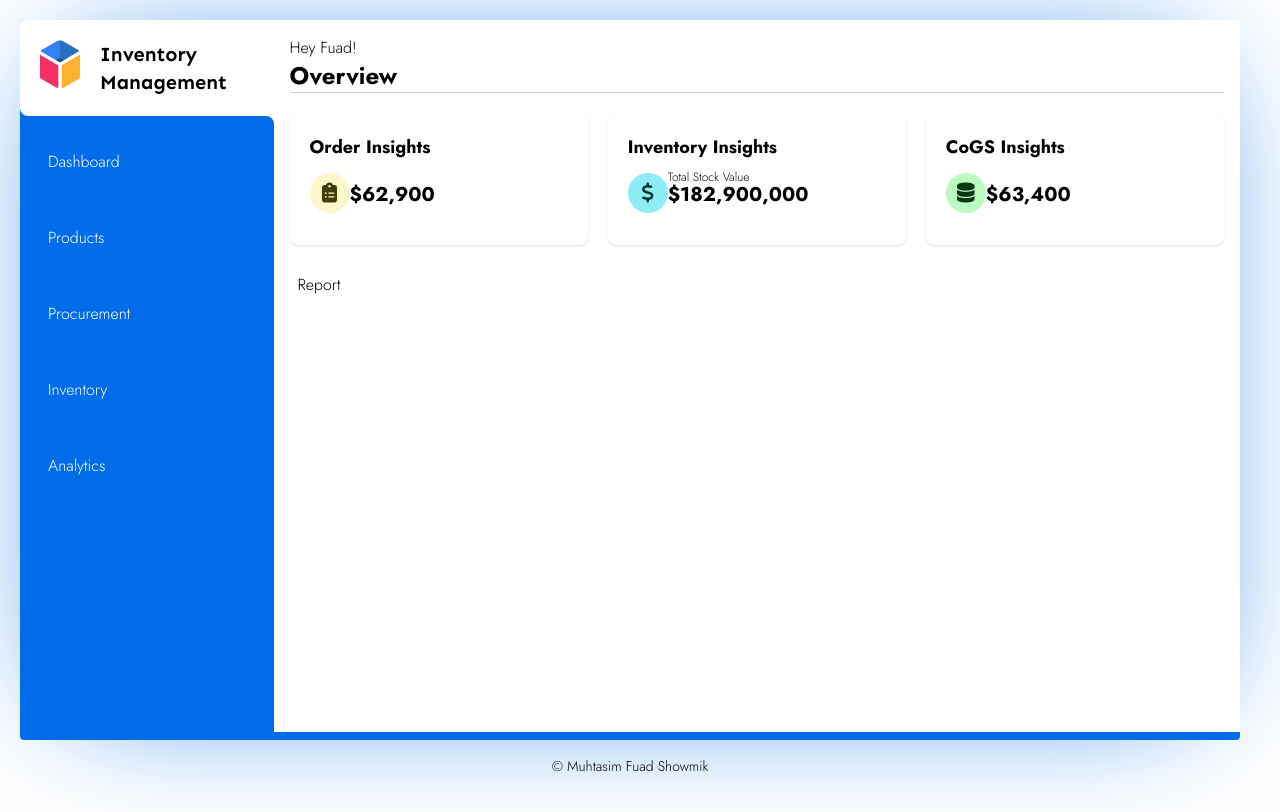
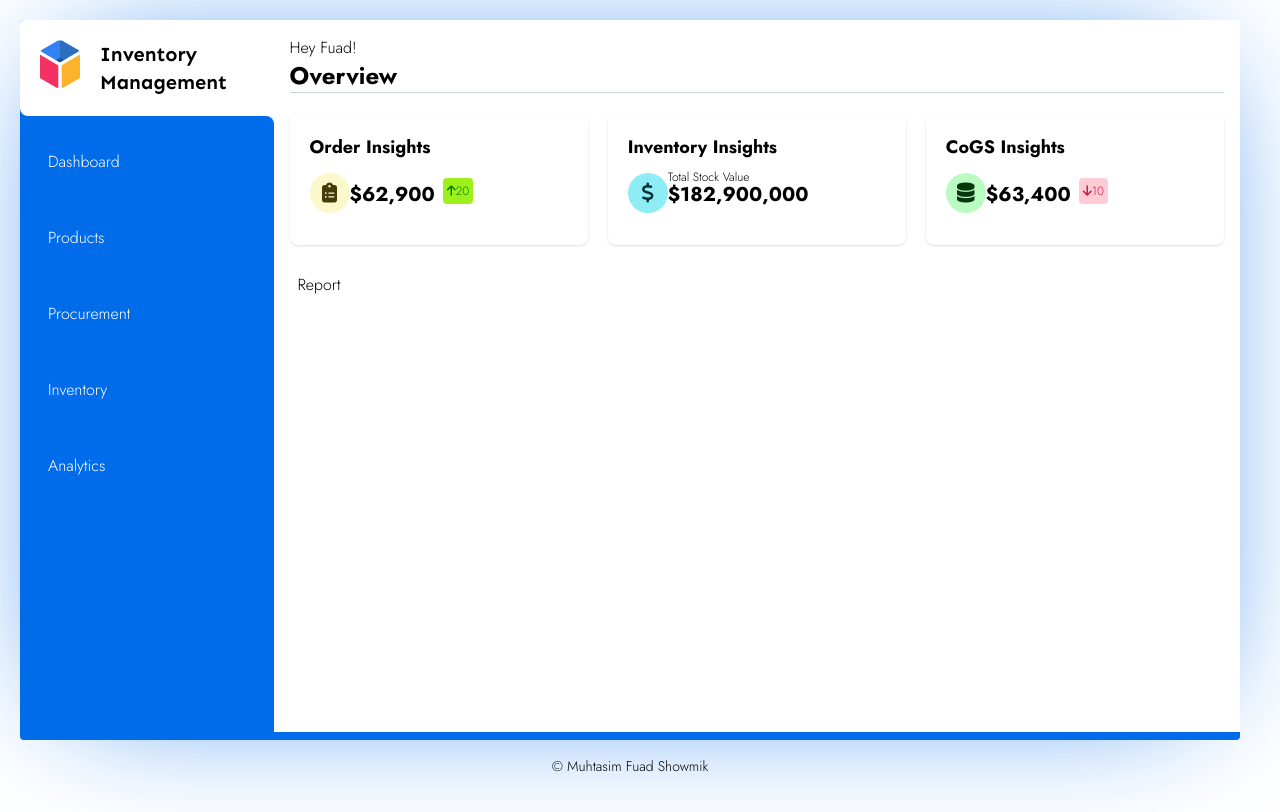
Before and after one commit to Muhtasim-Fuad-Showmik/Vue-Inventory, a Vue app: page / in a window 1280 px wide. Built offline with nearby package versions, Linux system fonts and the light colour scheme.

Commit message:
Added icon for declaring changes to values from previous values in the card

```diff
--- a/src/components/Card.vue
+++ b/src/components/Card.vue
@@ -1,11 +1,17 @@
 <template>
-  <div class="bg-white shadow min-h-[100px] rounded-lg p-5" :class="customStyle">
+  <div
+    class="bg-white shadow min-h-[100px] rounded-lg p-5"
+    :class="customStyle"
+  >
     <div class="font-bold text-lg">
-        {{ title }}
+      {{ title }}
     </div>
 
     <div class="my-2 flex items-center">
-      <div class="w-10 h-10 rounded-full flex items-center justify-center text-xl" :class="bgIcon">
+      <div
+        class="w-10 h-10 rounded-full flex items-center justify-center text-xl"
+        :class="bgIcon"
+      >
         <i :class="icon"></i>
       </div>
 
@@ -13,9 +19,30 @@
         <p class="h-3 text-xs">{{ valueHeader }}</p>
         <span class="text-xl font-bold">
           {{
-            (valuePrefix !== "undefined" ? valuePrefix : '') +
+            (valuePrefix !== "undefined" ? valuePrefix : "") +
             (value && value.toString().replace(/\B(?=(\d{3})+(?!\d))/g, ","))
           }}
+        </span>
+      </div>
+
+      <div class="h-5 w-16 text-xs">
+        <span
+          class="w-full h-full rounded p-1 bg-pistachio text-ao"
+          v-if="increased && increasedByPercentage > 0"
+        >
+          <i class="fa-solid fa-arrow-up"></i>
+          <span>
+            {{ increasedByPercentage }}
+          </span>
+        </span>
+        <span
+          class="w-full h-full rounded p-1 bg-venetian-red text-bright-maroon"
+          v-else-if="!increased && increasedByPercentage > 0"
+        >
+          <i class="fa-solid fa-arrow-down"></i>
+          <span>
+            {{ increasedByPercentage }}
+          </span>
         </span>
       </div>
     </div>
--- a/src/views/HomeView.vue
+++ b/src/views/HomeView.vue
@@ -17,19 +17,17 @@ import Card from "../components/Card.vue";
       <Card
         customStyle="w-1/3"
         title="Order Insights"
-        icon="fa-solid
-      fa-clipboard-list"
+        icon="fa-solid fa-clipboard-list"
         bgIcon="bg-lemon-chiffon text-lemon-chiffon-txt"
-        value=62900
+        :value=62900
         valuePrefix="$"
-        increased="{true}"
-        increasedByPercentage="{20}"
-        secondaryTitle="Last
-      Month's Order Value"
-        secondaryValue="{89333}"
+        :increased=true
+        :increasedByPercentage=20
+        secondaryTitle="Last Month's Order Value"
+        :secondaryValue=89333
         secondaryValuePrefix="$"
         tertiaryTitle="Outstanding"
-        tertiaryValue="{672000}"
+        :tertiaryValue=672000
         tertiaryValuePrefix="$"
       />
 
@@ -38,7 +36,7 @@ import Card from "../components/Card.vue";
         title="Inventory Insights"
         icon="fa-solid fa-dollar-sign"
         bgIcon="bg-winter-wizard text-winter-wizard-txt"
-        value=182900000
+        :value=182900000
         valuePrefix="$"
         valueHeader="Total Stock Value"
       />
@@ -48,15 +46,15 @@ import Card from "../components/Card.vue";
         title="CoGS Insights"
         icon="fa-solid fa-database"
         bgIcon="bg-magic-mint text-magic-mint-txt"
-        value=63400
+        :value=63400
         valuePrefix="$"
-        increased="{false}"
-        increasedByPercentage="{10}"
+        :increased=false
+        :increasedByPercentage=10
         secondaryTitle="Cost of Goods Sold %"
-        secondaryValue="{89}"
+        :secondaryValue=89
         secondaryValueSuffix=" %"
         tertiaryTitle="Turn Over"
-        tertiaryValue="{675000}"
+        :tertiaryValue=675000
         tertiaryValuePrefix="$"
       />
     </div>
--- a/tailwind.config.js
+++ b/tailwind.config.js
@@ -5,18 +5,22 @@ module.exports = {
 	theme: {
 		extend: {
 			colors: {
+				'ao': '#008000',
 				'brandeis-blue': '#006ce9',
-				'spiro-disco-ball': '#18b6f6',
+				'bright-maroon': '#c9184a',
+				'caribbean-green': '#02c39a',
 				'lavender': '#ac7ff4',
+				'lemon-chiffon': '#fbf8cc',
+				'lemon-chiffon-txt': '#423d09',
+				'magic-mint': '#b9fbc0',
+				'magic-mint-txt': '#08360d',
+				'pistachio': '#9ef01a',
 				'plump-purple': '#713fc2',
 				'selective-yellow': '#ffb703',
-				'caribbean-green': '#02c39a',
-				'lemon-chiffon': '#fbf8cc',
-				'lemon-chiffon-txt': '#423d09',
+				'spiro-disco-ball': '#18b6f6',
+				'venetian-red': '#ffccd5',
 				'winter-wizard': '#8eecf5',
 				'winter-wizard-txt': '#053135',
-				'magic-mint': '#b9fbc0',
-				'magic-mint-txt': '#08360d'
 			},
 			dropShadow: {
 				'std': '2px 2px 5px rgba(0, 0, 0, 1)',
```
